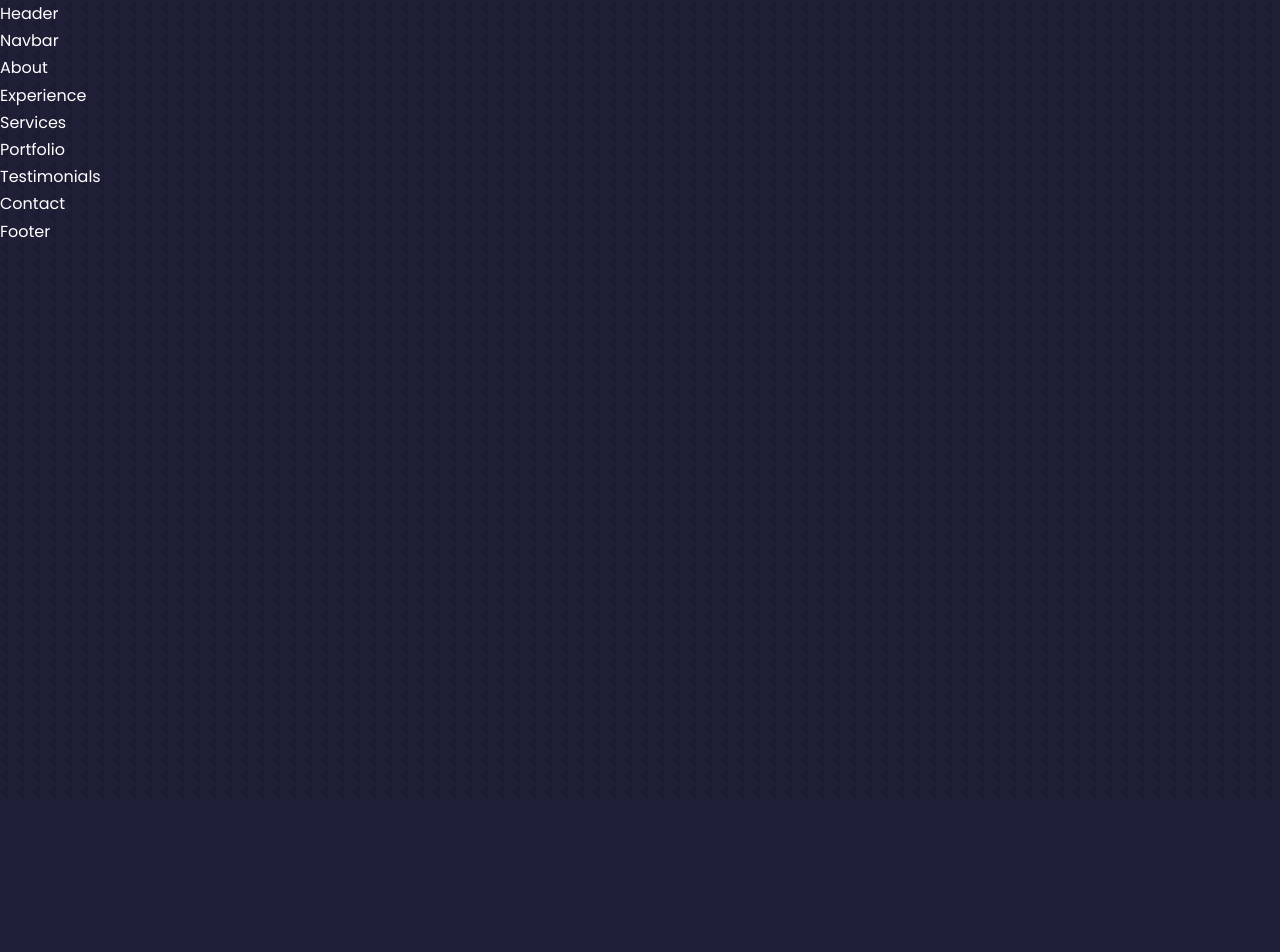
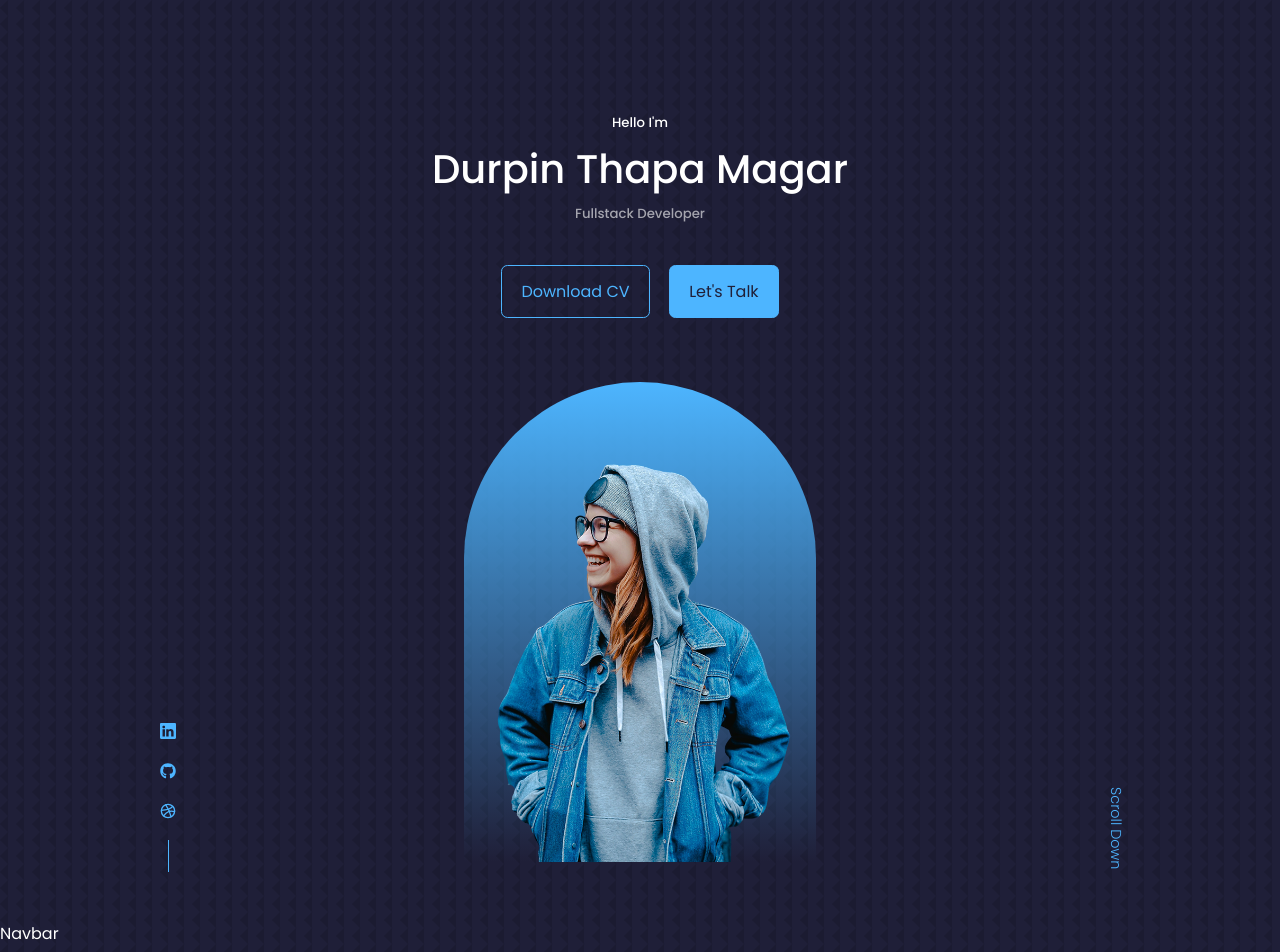
Before and after one commit to durpintm/my-portfolio, a React (Create React App) app: page / in a window 1280 px wide. Shown: the top 952 px of the page. Before the commit the page ends 800 px from the top, so only its background shows below. Built offline with nearby package versions, Linux system fonts and the light colour scheme.

Commit message:
Header section completed

```diff
--- a/package.json
+++ b/package.json
@@ -8,6 +8,7 @@
     "@testing-library/user-event": "^13.5.0",
     "react": "^18.3.1",
     "react-dom": "^18.3.1",
+    "react-icons": "^5.2.0",
     "react-scripts": "5.0.1",
     "web-vitals": "^2.1.4"
   },
--- /dev/null
+++ b/src/components/header/CTA.jsx
@@ -0,0 +1,17 @@
+import React from "react";
+import CV from "../../assets/cv.pdf";
+
+const CTA = () => {
+  return (
+    <div className="cta">
+      <a href={CV} download className="btn">
+        Download CV
+      </a>
+      <a href="#contact" className="btn btn-primary">
+        Let's Talk
+      </a>
+    </div>
+  );
+};
+
+export default CTA;
--- a/src/components/header/Header.jsx
+++ b/src/components/header/Header.jsx
@@ -1,8 +1,27 @@
 import React from "react";
 import "./header.css";
+import CTA from "./CTA";
+import Me from "../../assets/me.png";
+import HeaderSocials from "./HeaderSocials";
 
 const Header = () => {
-  return <div>Header</div>;
+  return (
+    <header>
+      <div className="container header__container">
+        <h5>Hello I'm</h5>
+        <h1>Durpin Thapa Magar</h1>
+        <h5 className="text-light">Fullstack Developer</h5>
+        <CTA />
+        <HeaderSocials />
+        <div className="me">
+          <img src={Me} alt="Me" />
+        </div>
+        <a href="#contact" className="scroll__down">
+          Scroll Down
+        </a>
+      </div>
+    </header>
+  );
 };
 
 export default Header;
--- /dev/null
+++ b/src/components/header/HeaderSocials.jsx
@@ -0,0 +1,22 @@
+import React from "react";
+import { BsLinkedin } from "react-icons/bs";
+import { FaGithub } from "react-icons/fa";
+import { FiDribbble } from "react-icons/fi";
+
+const HeaderSocials = () => {
+  return (
+    <div className="header__socials">
+      <a href="#linkedin" target="_blank">
+        <BsLinkedin />
+      </a>
+      <a href="#github" target="_blank">
+        <FaGithub />
+      </a>
+      <a href="#dribble" target="_blank">
+        <FiDribbble />
+      </a>
+    </div>
+  );
+};
+
+export default HeaderSocials;
--- a/src/components/header/header.css
+++ b/src/components/header/header.css
@@ -0,0 +1,73 @@
+header {
+  height: 115vh;
+  padding-top: 7rem;
+  overflow: hidden;
+}
+
+.header__container {
+  text-align: center;
+  height: 100%;
+  position: relative;
+}
+
+.cta {
+  margin-top: 2.5rem;
+  display: flex;
+  gap: 1.2rem;
+  justify-content: center;
+}
+
+.header__socials {
+  display: flex;
+  flex-direction: column;
+  align-items: center;
+  gap: 0.8rem;
+  position: absolute;
+  left: 0;
+  bottom: 3rem;
+}
+
+.header__socials::after {
+  content: "";
+  width: 1px;
+  height: 2rem;
+  background: var(--color-primary);
+}
+
+.me {
+  background: linear-gradient(var(--color-primary), transparent);
+  width: 22rem;
+  height: 30rem;
+  position: absolute;
+  left: calc(50% - 11rem);
+  margin-top: 4rem;
+  border-radius: 12rem 12rem 0 0;
+  overflow: hidden;
+  padding: 5rem 1.5rem 1.5rem 1.5rem;
+}
+
+.scroll__down {
+  position: absolute;
+  right: -2.3rem;
+  bottom: 5rem;
+  transform: rotate(90deg);
+  font-weight: 300;
+  font-size: 0.9rem;
+}
+
+@media screen and (max-width: 1024px) {
+  header {
+    height: 100vh;
+  }
+}
+
+@media screen and (max-width: 600px) {
+  header {
+    height: 110vh;
+  }
+
+  .header__socials,
+  .scroll__down {
+    display: none;
+  }
+}
```
Also changed, not shown: 1 other file (tests, documents, lock files or other folders).
